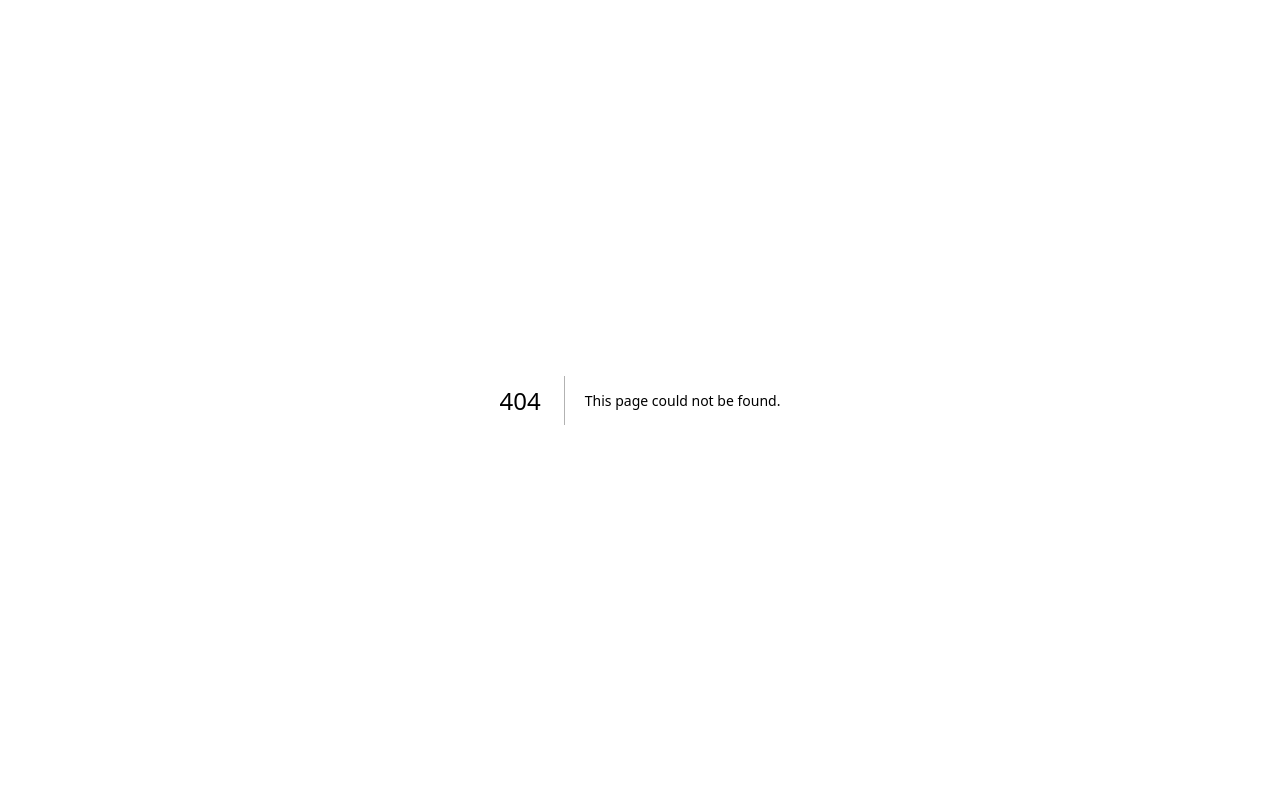
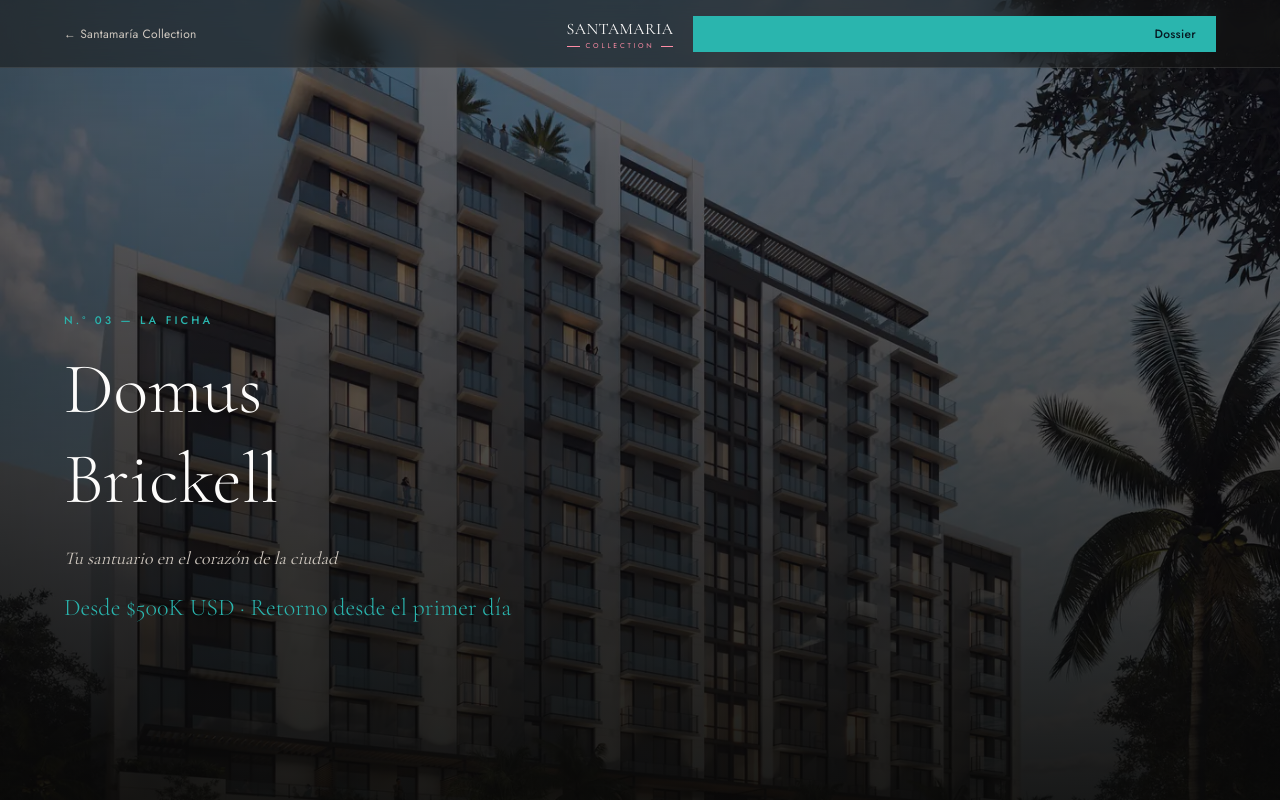
Before and after one commit to realtymarbella-tech/TheEditMiami, a Next.js app: page /domus-brickell in a window 1280 px wide. Before the commit this address had no page. Shown: the top 800 px of the page. Built offline with nearby package versions, Linux system fonts and the light colour scheme.

Commit message:
Domus: ruta /domus-brickell + contenido zen actualizado + redirect 308 /domus → /domus-brickell

```diff
--- /dev/null
+++ b/app/domus-brickell/page.tsx
@@ -0,0 +1,82 @@
+import type { Metadata } from "next";
+import ProjectFicha from "@/components/ProjectFicha";
+import SchemaOrg from "@/components/SchemaOrg";
+
+export const metadata: Metadata = {
+  title: "Domus Brickell Miami | Tu Santuario en el Corazón de la Ciudad | Desde $500K",
+  description: "579 FLATS amueblados en Brickell. Diseño zen, renta corta sin restricciones, gestión hotelera profesional. Retorno desde el primer día. Desde $500K. Entrega 2028.",
+  openGraph: {
+    title: "Domus Brickell | Santuario Urbano en Miami | Desde $500K",
+    description: "579 FLATS amueblados. Filosofía zen, gestión hotelera, renta corta sin restricciones en Brickell.",
+    images: [{ url: "/images/og/og-domus.jpg", width: 1200, height: 630 }],
+  },
+};
+
+const EXTRA = [
+  {
+    overline: "La filosofía Domus",
+    title: "En Domus, menos es más",
+    body: "En un mundo de ruido constante y estimulación sin fin, encontrar un verdadero santuario se ha vuelto un lujo. Un espacio para respirar. Para pensar. Para simplemente ser. Domus Brickell nace de esta necesidad. Su filosofía de diseño se inspira en los principios zen de la simplicidad, la naturalidad y la tranquilidad. Líneas arquitectónicas limpias y minimalistas. Materiales naturales. Amplios espacios abiertos que fluyen de interior a exterior. Jardines contemplativos que invitan a la meditación. Cada elemento editado a su esencia — porque al eliminar lo superfluo, hacemos espacio para lo que realmente importa.",
+    bg: "bg-ocean",
+  },
+  {
+    overline: "La ubicación",
+    title: "En el corazón de la acción, un mundo aparte",
+    body: "Domus se encuentra en Brickell, el vibrante corazón financiero, gastronómico y cultural de Miami. A pasos de los mejores restaurantes, parques, galerías de arte y la animada vida nocturna. Pero entrar en Domus es como descubrir un oasis secreto en medio del ajetreo urbano. El martes por la noche sales a cenar en uno de los restaurantes de Brickell. Conversación viva, energía, movimiento. Al llegar de noche, te espera tu santuario. Las puertas se cierran. El ruido se desvanece. El miércoles por la mañana, antes de una jornada intensa, practicas yoga con vista a Biscayne Bay. Respiras. Te centras. Esta es la promesa de Domus: la libertad de elegir cuándo sumergirte en la acción y cuándo escapar.",
+    bg: "bg-charcoal-900",
+  },
+];
+
+export default function Page() {
+  return (
+    <>
+      <SchemaOrg
+        name="Domus Brickell"
+        description="579 FLATS amueblados en Brickell, Miami. Renta corta sin restricciones, gestión hotelera profesional. Desde $500K."
+        url="https://santamaria-collection.vercel.app/domus-brickell"
+        image="https://santamaria-collection.vercel.app/images/og/og-domus.jpg"
+        price="500000"
+        address="185 SW 7th St, Brickell"
+        numberOfRooms="1"
+      />
+      <ProjectFicha
+        slug="domus"
+        accent="#2AB5AE"
+        accentDk="#1F9993"
+        themeColor="#1F9993"
+        num="N.º 03"
+        name={"Domus\nBrickell"}
+        tag="Tu santuario en el corazón de la ciudad"
+        price="Desde $500K USD · Retorno desde el primer día"
+        vision="Domus Brickell reinventa la propiedad urbana con el modelo FLATS — Flexible Apartments for Temporary Stays: 579 residencias amuebladas operadas con estándar hotelero, pensadas para el inversor internacional y el nómada global. Filosofía zen aplicada a la vida urbana: un santuario de diseño minimalista en el corazón de Brickell. Renta corta sin restricciones ni mínimos de estancia, gestión profesional integrada y retorno desde el primer día."
+        quote=""
+        stats={[["35","Plantas"],["579","Flats"],["Brickell","Ubicación"],["2028","Entrega"]]}
+        design="Desarrollo de North Development (Oak Capital + Edifica), con interiores de inspiración zen: líneas limpias, materiales naturales, amplios espacios que fluyen de interior a exterior. Unidades entregadas completas: cocina equipada, lavadora/secadora, cerraduras inteligentes, balcón y acabados contemporáneos. Diseñado desde el origen para operar — no adaptado después."
+        units="Estudios y residencias de una y dos habitaciones, amuebladas y llave en mano. Cada unidad entra directamente al programa de gestión hotelera: check-in digital, limpieza, mantenimiento y comercialización profesional, con liquidación transparente al propietario. Airbnb-friendly desde el primer día."
+        amenities={[
+          "Rooftop pool y rooftop bar con vistas panorámicas",
+          "Spa con sauna, baño de vapor y tratamientos zen",
+          "Estudio de yoga con vista a Biscayne Bay",
+          "Jardín meditativo y espacios contemplativos",
+          "Coworking y salas de reunión equipadas",
+          "Concierge 24 horas y gestión hotelera integrada",
+          "Gimnasio equipado",
+          "Restaurante y retail en planta baja",
+          "Gestión de renta corta integrada (Airbnb-friendly)",
+        ]}
+        location="El corazón de Brickell: el distrito financiero con mayor demanda de estancias corporativas y turísticas de Miami. Conectividad total — Metromover, Brickell City Centre y la bahía a pie. A minutos del Design District, Wynwood y los mejores restaurantes de la ciudad."
+        process={[
+          ["01","Dossier privado","Precios, proyección de operación, planos y unidades disponibles."],
+          ["02","Reserva","Depósito inicial y contrato del desarrollador — proceso 100% remoto."],
+          ["03","Hitos de construcción","Calendario de pagos oficial durante la obra."],
+          ["04","Entrega — 2028","Unidad amueblada incorporada al programa de gestión desde el día uno."],
+        ]}
+        video="/videos/domus.mp4"
+        poster="/images/domus/home_domus.webp"
+        gallery={["/images/domus/rooftop.webp","/images/domus/interior.webp","/images/domus/winebar.webp","/images/domus/peacock.webp"]}
+        extraSections={EXTRA}
+        other={[{slug:"cipriani-residences",name:"Cipriani Residences"},{slug:"elle-residences-miami",name:"Elle Residences"}]}
+      />
+    </>
+  );
+}
--- a/app/domus/page.tsx
+++ /dev/null
@@ -1,51 +0,0 @@
-import type { Metadata } from "next";
-import ProjectFicha from "@/components/ProjectFicha";
-import SchemaOrg from "@/components/SchemaOrg";
-
-export const metadata: Metadata = {
-  title: "Domus Brickell Miami Precio | Inversión Airbnb Miami | Desde $500K | Santamaría Collection",
-  description: "579 FLATS amueblados en Brickell. Renta corta sin restricciones, gestión hotelera, retorno desde el primer día. Desde $500K. Entrega 2028.",
-  openGraph: {
-    title: "Domus Brickell Miami | Inversión Flexible | Desde $500K",
-    description: "579 FLATS amueblados en Brickell. Renta corta sin restricciones, gestión hotelera.",
-    images: [{ url: "/images/og/og-domus.jpg", width: 1200, height: 630 }],
-  },
-};
-
-export default function DomusPage() {
-  return (
-    <>
-      <SchemaOrg
-        name="Domus Brickell Center"
-        description="579 FLATS amueblados en Brickell. Modelo de inversión flexible con renta corta sin restricciones y gestión hotelera profesional integrada."
-        url="https://santamaria-collection.vercel.app/domus"
-        image="https://santamaria-collection.vercel.app/images/og/og-domus.jpg"
-        price="500000"
-        address="185 SW 7th St, Brickell"
-        numberOfRooms="1"
-      />
-      <ProjectFicha
-      slug="domus"
-      accent="#2AB5AE"
-      accentDk="#1F9993"
-      themeColor="#1F9993"
-      num="N.º 03"
-      name="Domus\nBrickell"
-      tag="FLATS: la inversión que también es un estilo de vida"
-      price="Desde $500K USD"
-      vision="Domus Brickell reinventa la propiedad urbana con el modelo FLATS — Flexible Apartments for Temporary Stays: 579 residencias amuebladas operadas con estándar hotelero, pensadas para el inversor internacional y el nómada global. Renta corta sin restricciones ni mínimos de estancia, gestión profesional integrada y retorno desde el primer día."
-      quote=""
-      stats={[["35","Plantas"],["579","Flats"],["Brickell","Ubicación"],["2028","Entrega"]]}
-      design="Desarrollo de North Development (Oak Capital + Edifica), con unidades entregadas completas: cocina equipada, lavadora/secadora, cerraduras inteligentes, balcón y acabados contemporáneos. Diseñado desde el origen para operar."
-      units="Estudios y residencias de una y dos habitaciones, amuebladas y llave en mano. Cada unidad entra directamente al programa de gestión hotelera con comercialización profesional y liquidación transparente al propietario."
-      amenities={["Rooftop pool y rooftop bar","Spa con sauna","Coworking y salas de reunión","Concierge 24 horas","Gimnasio equipado","Restaurante y retail en planta baja","Gestión de renta corta integrada (Airbnb-friendly)"]}
-      location="El corazón de Brickell: el distrito financiero con mayor demanda de estancias corporativas y turísticas de Miami. Conectividad total — Metromover, Brickell City Centre y la bahía a pie."
-      process={[["01","Dossier privado","Precios, proyección de operación y unidades disponibles."],["02","Reserva","Depósito inicial y contrato del desarrollador."],["03","Hitos de construcción","Calendario de pagos oficial durante la obra."],["04","Entrega — 2028","Unidad amueblada incorporada al programa de gestión desde el día uno."]]}
-      video="/videos/domus.mp4"
-      poster="/images/domus/home_domus.webp"
-      gallery={["/images/domus/rooftop.webp","/images/domus/interior.webp","/images/domus/winebar.webp","/images/domus/peacock.webp"]}
-      other={[{slug:"cipriani-residences",name:"Cipriani Residences"},{slug:"elle-residences-miami",name:"Elle Residences"}]}
-    />
-    </>
-  );
-}
--- a/app/elle-residences-miami/page.tsx
+++ b/app/elle-residences-miami/page.tsx
@@ -81,7 +81,7 @@
         poster="/images/elle/poster_elle.webp"
         gallery={["/images/elle/living.webp","/images/elle/dining.webp","/images/elle/pool.webp","/images/elle/view25.webp"]}
         extraSections={EXTRA}
-        other={[{slug:"cipriani-residences",name:"Cipriani Residences"},{slug:"domus",name:"Domus Brickell"}]}
+        other={[{slug:"cipriani-residences",name:"Cipriani Residences"},{slug:"domus-brickell",name:"Domus Brickell"}]}
       />
     </>
   );
--- a/app/page.tsx
+++ b/app/page.tsx
@@ -74,7 +74,7 @@
         body="579 flats amueblados con gestión hotelera y renta corta sin restricciones. Inversión llave en mano en Brickell."
         stats={[["579 unidades", ""], ["35 plantas", ""], ["Brickell", ""], ["Entrega 2028", ""]]}
         linkLabel="Ver ficha completa →"
-        linkHref="/domus"
+        linkHref="/domus-brickell"
         linkColor="text-aqua-dk"
         accentBorder="border-aqua"
         img="/images/domus/home_domus.webp"
--- a/app/sitemap.ts
+++ b/app/sitemap.ts
@@ -8,6 +8,6 @@
     { url: `${BASE}/`, lastModified: now, changeFrequency: "weekly", priority: 1.0 },
     { url: `${BASE}/cipriani-residences`, lastModified: now, changeFrequency: "weekly", priority: 0.9 },
     { url: `${BASE}/elle-residences-miami`, lastModified: now, changeFrequency: "weekly", priority: 0.9 },
-    { url: `${BASE}/domus`, lastModified: now, changeFrequency: "weekly", priority: 0.9 },
+    { url: `${BASE}/domus-brickell`, lastModified: now, changeFrequency: "weekly", priority: 0.9 },
   ];
 }
--- a/next.config.ts
+++ b/next.config.ts
@@ -5,6 +5,7 @@
     return [
       { source: "/cipriani", destination: "/cipriani-residences", permanent: true },
       { source: "/elle", destination: "/elle-residences-miami", permanent: true },
+      { source: "/domus", destination: "/domus-brickell", permanent: true },
     ];
   },
   images: {
```
